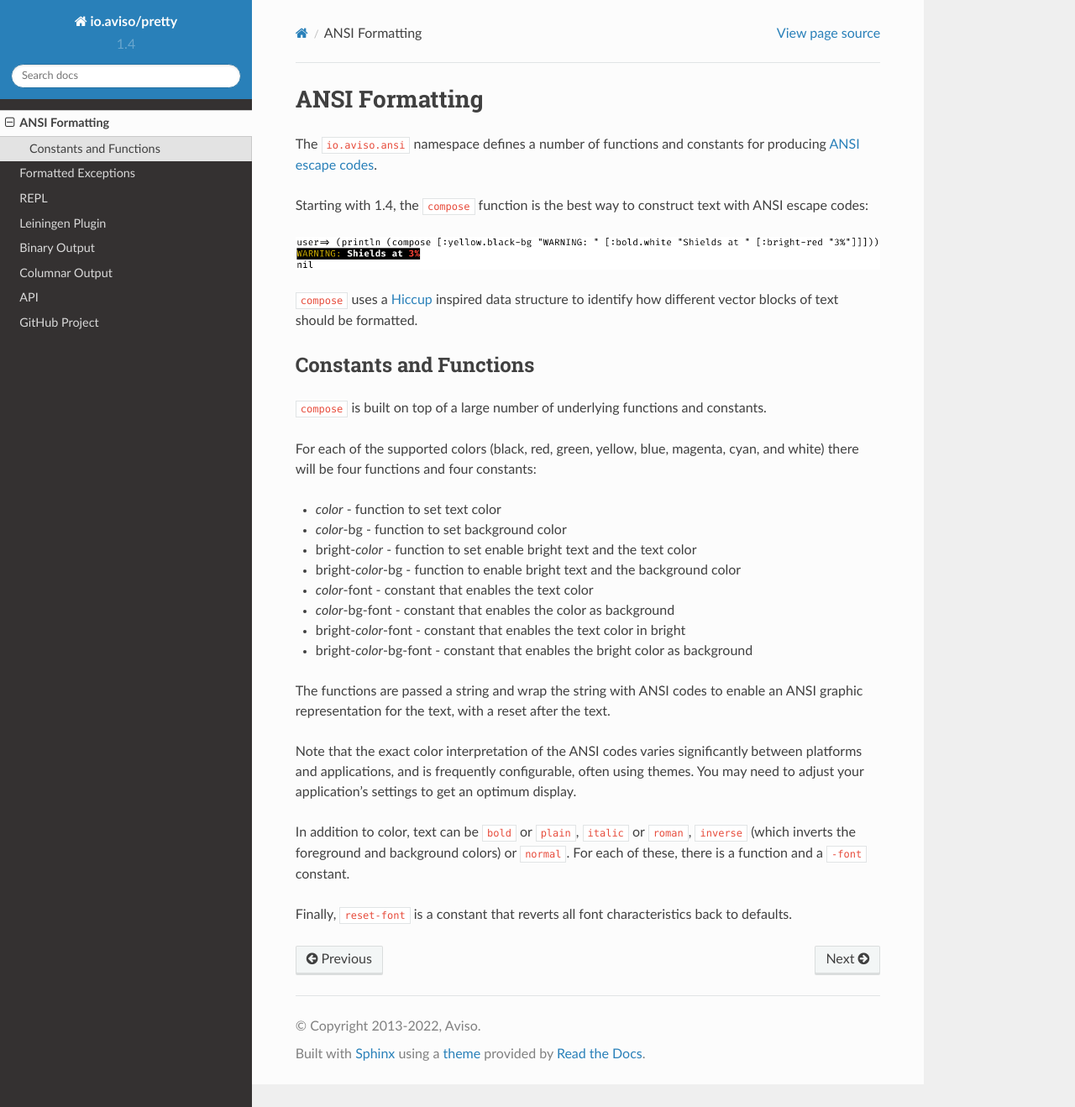
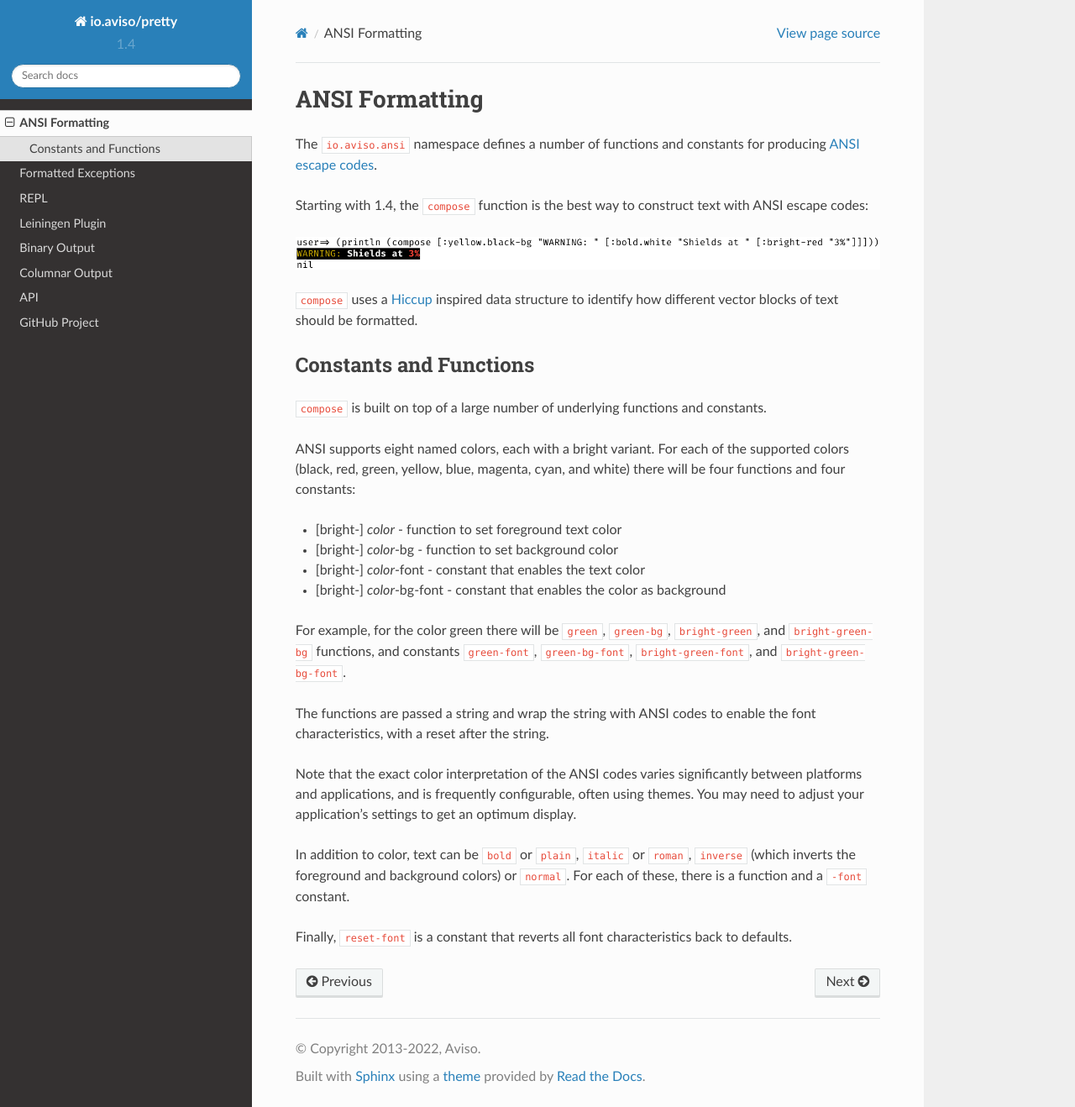
Before and after one commit to clj-commons/pretty, a Sphinx documentation site: the page built from docs/ansi.rst, in a window 1280 px wide and 1318 px high. Shown: the whole window at 84% size. Built offline with Sphinx 7.4.7 and the Read the Docs theme 2.0.0, drawn with Linux system fonts in a browser that asks for light colours.

Commit message:
Final tweak to ansi docs

```diff
--- a/docs/ansi.rst
+++ b/docs/ansi.rst
@@ -17,18 +17,19 @@ Constants and Functions
 
 ``compose`` is built on top of a large number of underlying functions and constants.
 
+ANSI supports eight named colors, each with a bright variant.
 For each of the supported colors (black, red, green, yellow, blue, magenta, cyan, and white) there will be four functions and four constants:
 
-* *color* - function to set text color
-* *color*-bg - function to set background color
-* bright-*color* - function to set enable bright text and the text color
-* bright-*color*-bg - function to enable bright text and the background color
-* *color*-font - constant that enables the text color
-* *color*-bg-font - constant that enables the color as background
-* bright-*color*-font - constant that enables the text color in bright
-* bright-*color*-bg-font - constant that enables the bright color as background
+* [bright-] *color* - function to set foreground text color
+* [bright-] *color*-bg - function to set background color
+* [bright-] *color*-font - constant that enables the text color
+* [bright-] *color*-bg-font - constant that enables the color as background
 
-The functions are passed a string and wrap the string with ANSI codes to enable an ANSI graphic representation for the text, with a reset after the text.
+For example, for the color green there will be ``green``, ``green-bg``, ``bright-green``, and ``bright-green-bg`` functions,
+and constants ``green-font``, ``green-bg-font``, ``bright-green-font``, and ``bright-green-bg-font``.
+
+The functions are passed a string and wrap the string with ANSI codes to enable the font characteristics, with
+a reset after the string.
 
 Note that the exact color interpretation of the ANSI codes varies significantly between platforms and applications, and
 is frequently configurable, often using themes.
```
